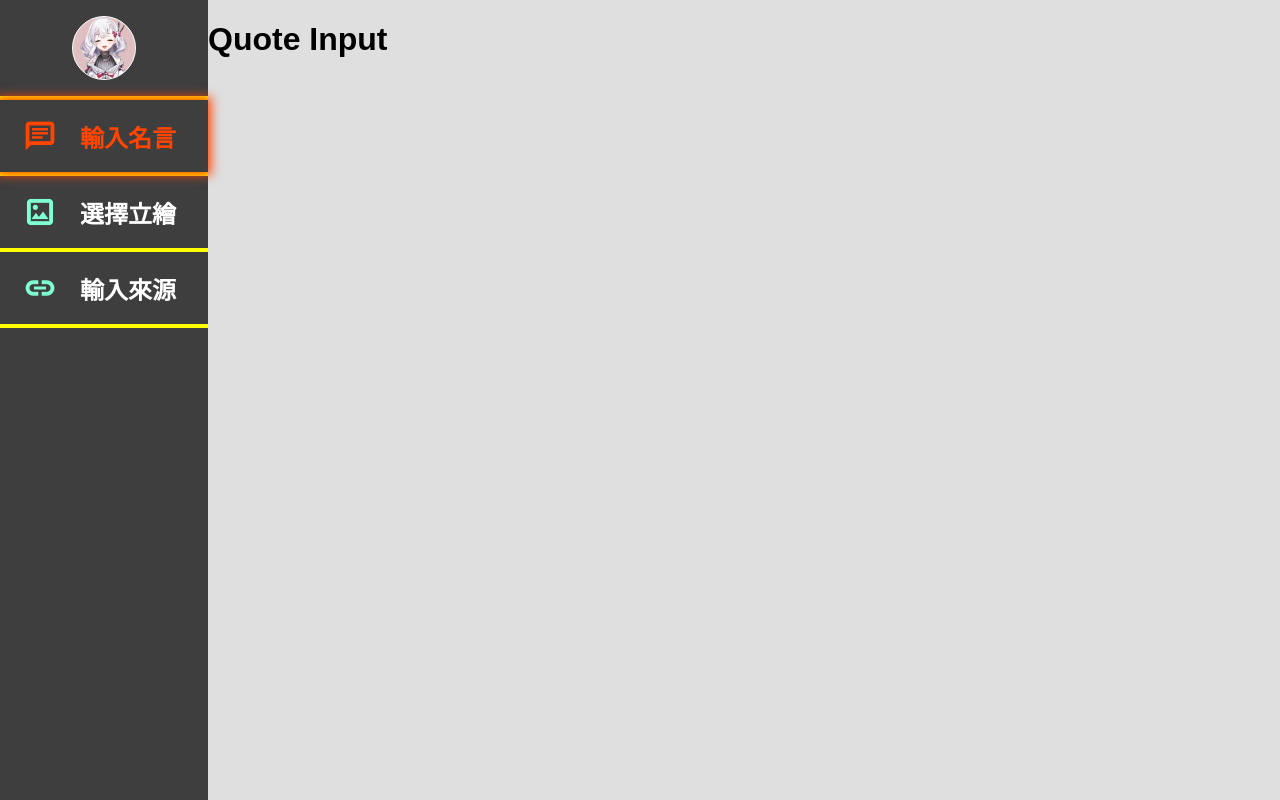
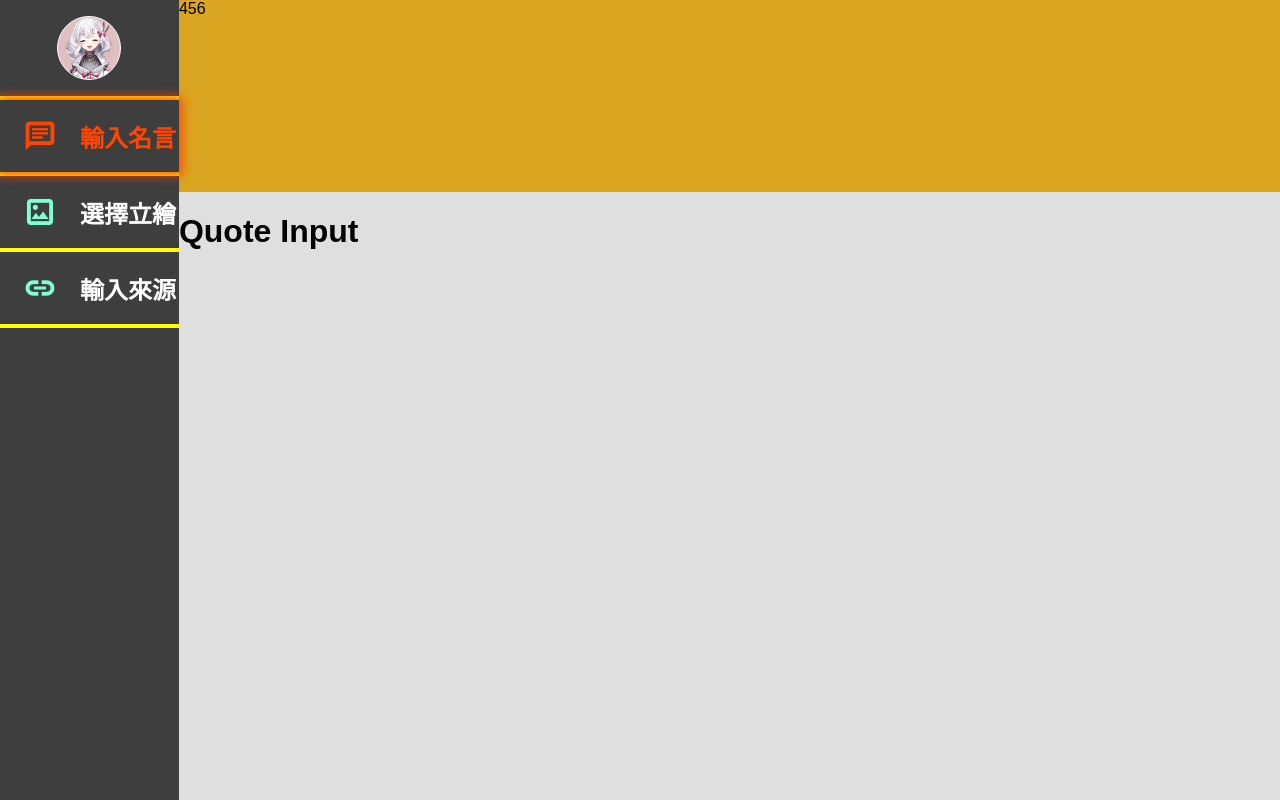
Before and after one commit to serser322/dada-quotation-generator, a Vue app: page /quote-input in a window 1280 px wide. Built offline with nearby package versions, Linux system fonts and the light colour scheme.

Commit message:
feat:header切版 新增header Home頁版面配置重新調整 sidebar問題處理(尚未完成)

```diff
--- /dev/null
+++ b/src/components/Header.vue
@@ -0,0 +1,20 @@
+<script setup>
+
+</script>
+
+<template>
+  <header>
+    456
+  </header>
+</template>
+
+<style land="scss" scoped>
+
+header {
+  width:100%;
+  height:12rem;
+  background-color: goldenrod;
+
+}
+
+</style>
--- a/src/components/Sidebar.vue
+++ b/src/components/Sidebar.vue
@@ -36,7 +36,7 @@ const toggleSidebar = () => {
         alt=""
       >
     </div>
-    <div class="sidebar__wrap">
+    <div class="sidebar__wrapper">
       <div class="sidebar__line" />
       <div
         class="sidebar__item"
@@ -123,7 +123,7 @@ const toggleSidebar = () => {
     }
   }
 
-  .sidebar__wrap {
+  .sidebar__wrapper {
     .sidebar__item {
       position: relative;
       z-index: 2;
@@ -199,7 +199,7 @@ const toggleSidebar = () => {
     width:13rem;
   }
 
-  .sidebar__wrap {
+  .sidebar__wrapper {
     .sidebar__item {
       :first-child {}
 
--- a/src/views/Home.vue
+++ b/src/views/Home.vue
@@ -1,20 +1,25 @@
 <script setup>
+import Header from '../components/Header.vue'
 import Sidebar from '../components/Sidebar.vue'
 
 </script>
 
 <template>
-  <main>
+  <div class="container">
     <Sidebar />
-    <router-view class="router-view" />
-  </main>
+    <div class="container__wrapper">
+      <Header />
+      <router-view class="router-view" />
+    </div>
+  </div>
 </template>
 
 <style lang="scss">
-main {
+.container {
   display: flex;
 
-  &:nth-child(2) {
+  .container__wrapper {
+    width:100%;
     margin-left: 3.5rem;
 
     @media (min-width: 576px) {
```
